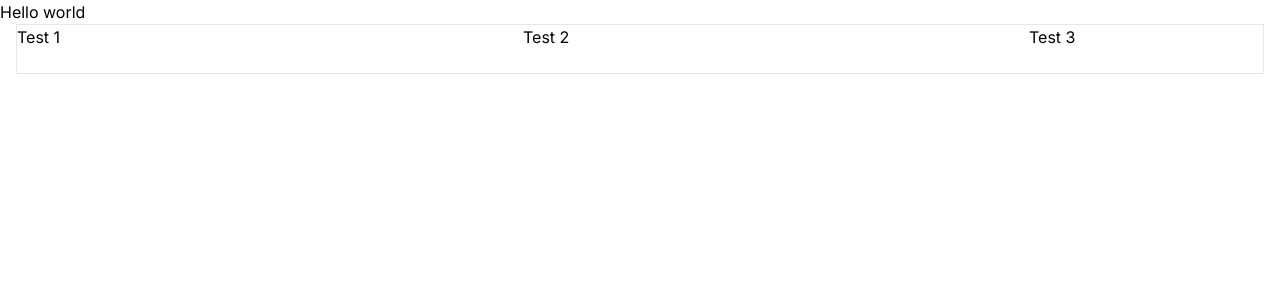
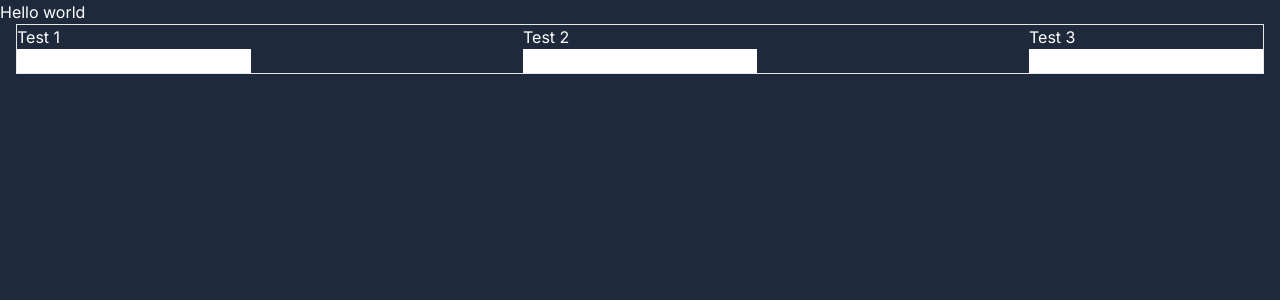
Before and after one commit to Albatraoz12/scanme, a Next.js app: page / in a window 1280 px wide. Shown: the top 300 px of the page. Built offline with nearby package versions, Linux system fonts and the light colour scheme.

Commit message:
remove div

```diff
--- a/app/page.tsx
+++ b/app/page.tsx
@@ -3,11 +3,9 @@ import Form from './components/Form';
 
 export default function Home() {
   return (
-    <main>
-      <div>
-        <h1>Hello world</h1>
-        <Form />
-      </div>
+    <main className='bg-slate-800 h-[100vh] text-white'>
+      <h1>Hello world</h1>
+      <Form />
     </main>
   );
 }
```
